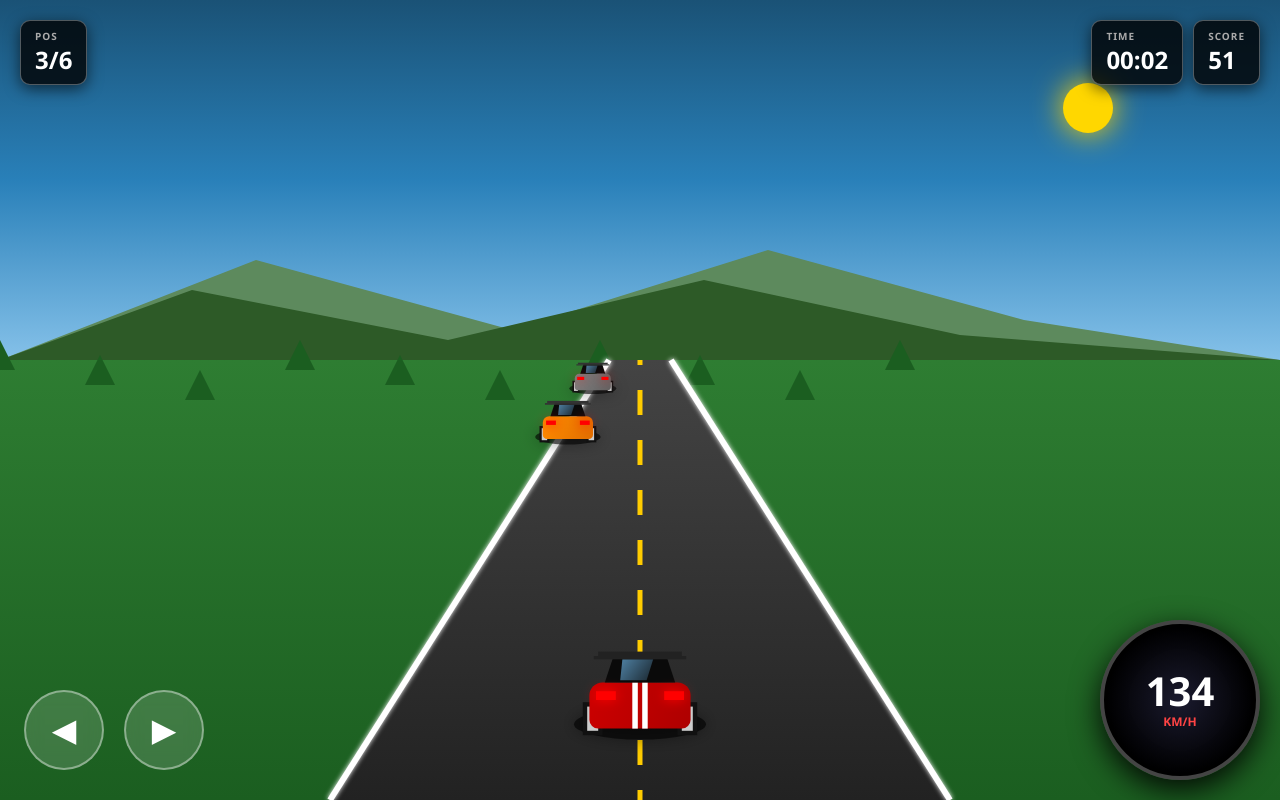
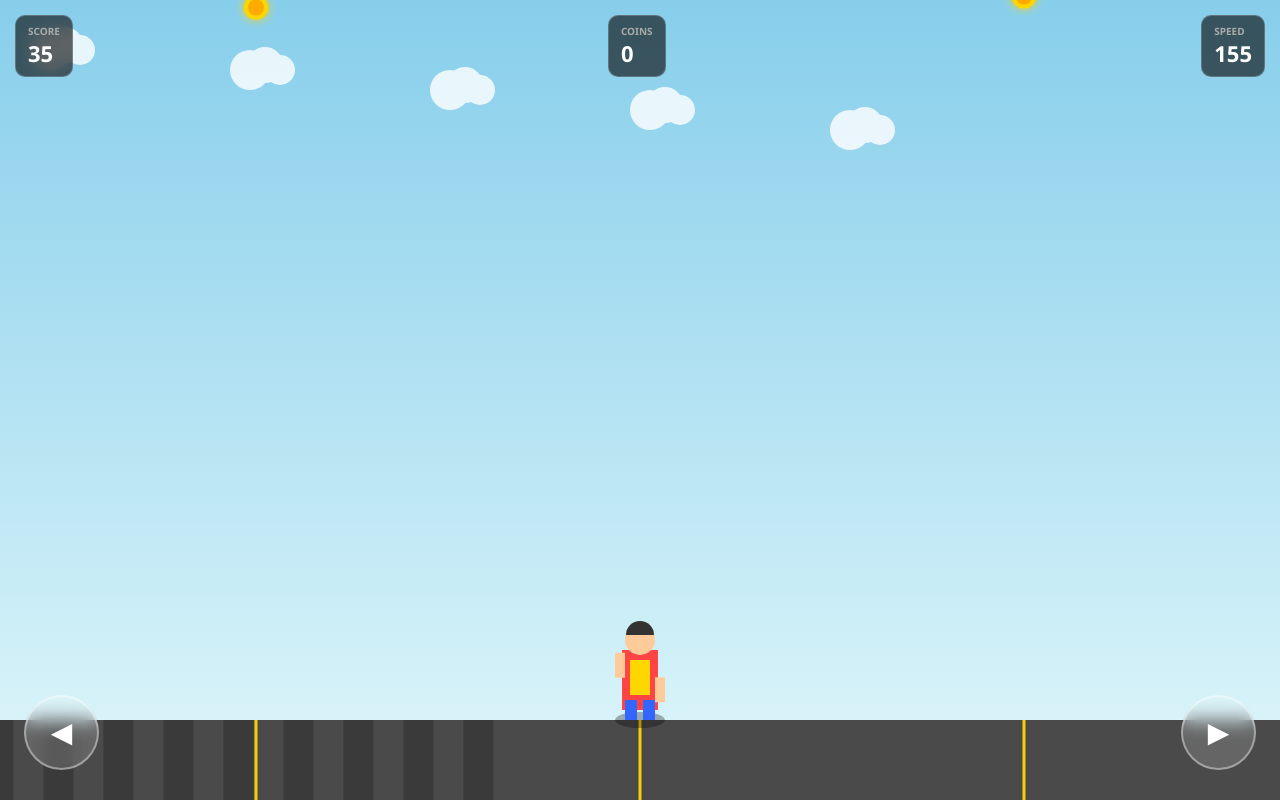
Before and after one commit to novixtool/Novix-Racing-Game, a plain HTML site: page index.html in a window 1280 px wide. Both pictures are taken after a click on the button "PLAY". Drawn offline with Linux system fonts and the light colour scheme.

Commit message:
Update index.html

```diff
--- a/index.html
+++ b/index.html
@@ -3,55 +3,43 @@
 <head>
   <meta charset="utf-8">
   <meta name="viewport" content="width=device-width,initial-scale=1,user-scalable=no">
-  <title>Novix Racing HD</title>
+  <title>Subway Runner</title>
   <style>
     * { box-sizing: border-box; margin: 0; padding: 0; user-select: none; -webkit-user-select: none; }
-    html, body { width: 100%; height: 100%; overflow: hidden; background: #000; font-family: 'Segoe UI', Arial, sans-serif; }
+    html, body { width: 100%; height: 100%; overflow: hidden; background: #1a1a2e; font-family: 'Segoe UI', Arial, sans-serif; }
     canvas { width: 100%; height: 100%; display: block; }
 
     #hud {
-      position: fixed; top: 20px; left: 20px; right: 20px;
+      position: fixed; top: 15px; left: 15px; right: 15px;
       display: flex; justify-content: space-between; pointer-events: none;
-      color: #fff; font-weight: 800; text-transform: uppercase;
+      color: #fff; font-weight: 800; z-index: 10;
     }
     .hud-card {
-      background: rgba(0, 0, 0, 0.8);
-      border: 1px solid rgba(255, 255, 255, 0.3);
-      padding: 8px 14px;
+      background: rgba(0, 0, 0, 0.6);
+      border: 1px solid rgba(255, 255, 255, 0.2);
+      padding: 8px 12px;
       border-radius: 10px;
-      box-shadow: 0 4px 15px rgba(0,0,0,0.6);
+      backdrop-filter: blur(8px);
     }
-    .hud-title { font-size: 10px; color: #aaa; letter-spacing: 1px; }
-    .hud-val { font-size: 24px; font-weight: 900; color: #fff; }
-
-    #speedo-wrap {
-      position: fixed; bottom: 20px; right: 20px; pointer-events: none;
-      width: 160px; height: 160px;
-      background: radial-gradient(circle, #1a1a2e 0%, #000 70%);
-      border: 4px solid #444;
-      border-radius: 50%;
-      display: flex; flex-direction: column; align-items: center; justify-content: center;
-      box-shadow: 0 10px 30px rgba(0,0,0,0.9), inset 0 0 20px rgba(0,0,0,0.5);
-    }
-    #speedo-val { font-size: 40px; font-weight: 900; color: #fff; line-height: 1; }
-    #speedo-unit { font-size: 12px; font-weight: bold; color: #ff4444; margin-top: 2px; }
+    .hud-title { font-size: 10px; color: #aaa; }
+    .hud-val { font-size: 22px; font-weight: 900; color: #fff; }
 
     #controls {
-      position: fixed; bottom: 30px; left: 24px;
-      display: flex; gap: 20px;
+      position: fixed; bottom: 30px; left: 24px; right: 24px;
+      display: flex; justify-content: space-between;
     }
     .ctrl-btn {
-      width: 80px; height: 80px; border-radius: 50%;
+      width: 75px; height: 75px; border-radius: 50%;
       background: rgba(255, 255, 255, 0.15);
       border: 2px solid rgba(255, 255, 255, 0.4);
-      color: #fff; font-size: 32px;
+      color: #fff; font-size: 28px;
       display: flex; align-items: center; justify-content: center;
       outline: none; cursor: pointer;
-      backdrop-filter: blur(8px);
+      backdrop-filter: blur(10px);
     }
     .ctrl-btn:active { background: rgba(255, 255, 255, 0.4); transform: scale(0.92); }
 
-    .panel { position: fixed; inset: 0; display: flex; align-items: center; justify-content: center; background: rgba(0,0,0,0.95); }
+    .panel { position: fixed; inset: 0; display: flex; align-items: center; justify-content: center; background: rgba(0,0,0,0.9); }
     .box {
       background: linear-gradient(135deg, #0d1117, #161b22);
       border: 1px solid #30363d;
@@ -61,14 +49,12 @@
     }
     .box h1 { font-size: 30px; color: #fff; margin-bottom: 6px; }
     .btn-action {
-      margin-top: 15px; padding: 14px 40px; border: 0; border-radius: 10px;
+      margin-top: 18px; padding: 14px 40px; border: 0; border-radius: 10px;
       background: linear-gradient(135deg, #ff4444, #cc0000);
       color: white; font-size: 18px; font-weight: 800;
       cursor: pointer;
       box-shadow: 0 6px 20px rgba(255,68,68,0.4);
-      transition: transform 0.1s;
     }
-    .btn-action:hover { transform: scale(1.02); }
     .hide { display: none !important; }
   </style>
 </head>
@@ -76,16 +62,9 @@
   <canvas id="c"></canvas>
 
   <div id="hud" class="hide">
-    <div class="hud-card"><div class="hud-title">POS</div><div class="hud-val" id="pos">3/6</div></div>
-    <div style="display:flex; gap:10px;">
-      <div class="hud-card"><div class="hud-title">TIME</div><div class="hud-val" id="timer">00:00</div></div>
     <div class="hud-card"><div class="hud-title">SCORE</div><div class="hud-val" id="score">0</div></div>
-    </div>
-  </div>
-
-  <div id="speedo-wrap" class="hide">
-    <div id="speedo-val">0</div>
-    <div id="speedo-unit">KM/H</div>
+    <div class="hud-card"><div class="hud-title">COINS</div><div class="hud-val" id="coins">0</div></div>
+    <div class="hud-card"><div class="hud-title">SPEED</div><div class="hud-val" id="speed">0</div></div>
   </div>
 
   <div id="controls" class="hide">
@@ -95,310 +74,264 @@
 
   <div id="menu" class="panel">
     <div class="box">
-      <h1>NOVIX RACING HD</h1>
-      <p style="color:#888; font-size:14px; margin-bottom:15px;">REALISTIC 2D RACING</p>
+      <h1>SUBWAY RUNNER</h1>
+      <p style="color:#888; font-size:14px; margin-bottom:15px;">ENDLESS RUNNER GAME</p>
       <button class="btn-action" id="start-btn">PLAY</button>
-      <button class="btn-action" style="background:linear-gradient(135deg,#444,#222);" onclick="alert('Garage Coming Soon!')">GARAGE</button>
-      <button class="btn-action" style="background:linear-gradient(135deg,#444,#222);" onclick="alert('Settings Coming Soon!')">SETTINGS</button>
     </div>
   </div>
 
   <div id="over" class="panel hide">
     <div class="box">
-      <h1 style="color:#ff4444;">CRASHED!</h1>
-      <p style="margin: 15px 0; font-size:18px;">Final Score: <b id="final-score" style="color:#38bdf8;">0</b></p>
+      <h1 style="color:#ff4444;">GAME OVER!</h1>
+      <p style="margin: 15px 0; font-size:16px;">Score: <b id="final-score" style="color:#38bdf8;">0</b></p>
+      <p style="font-size:14px; color:#aaa;">Coins: <b id="final-coins" style="color:#ffd700;">0</b></p>
       <button class="btn-action" id="again-btn">TRY AGAIN</button>
     </div>
   </div>
 
 <script>
 const c = document.getElementById('c'), ctx = c.getContext('2d');
-let W, H, horizon, run = false, lastTime = 0;
-let carX = 0, speed = 0, maxSpeed = 260, score = 0, elapsed = 0;
-let traffic = [], key = { l: false, r: false };
+let W, H, run = false, lastTime = 0;
+let score = 0, coins = 0, speed = 10;
+let playerLane = 1, targetLane = 1;
+let obstacles = [], coinList = [], particles = [];
+let groundOffset = 0;
 
 function resize() {
   W = innerWidth; H = innerHeight;
   c.width = W * devicePixelRatio; c.height = H * devicePixelRatio;
   ctx.setTransform(devicePixelRatio, 0, 0, devicePixelRatio, 0, 0);
-  horizon = H * 0.45;
 }
 window.addEventListener('resize', resize);
 resize();
 
-// **HD Car Drawing with Details**
-function drawSportsCar(x, y, scale, color, isPlayer = false) {
-  ctx.save();
-  ctx.translate(x, y);
-  ctx.scale(scale, scale);
+// Lane position (3 lanes)
+function laneX(lane) {
+  return (W / 2) + (lane - 1) * (W * 0.3);
+}
 
-  // Shadow (soft)
-  ctx.fillStyle = 'rgba(0,0,0,0.6)';
-  ctx.shadowColor = 'rgba(0,0,0,0.6)';
-  ctx.shadowBlur = 15;
+// Player character (2.5D style)
+function drawPlayer() {
+  let x = laneX(playerLane);
+  let y = H - 120;
+
+  // Shadow
+  ctx.fillStyle = 'rgba(0,0,0,0.3)';
   ctx.beginPath();
-  ctx.ellipse(0, 22, 60, 14, 0, 0, Math.PI * 2);
+  ctx.ellipse(x, y + 40, 25, 8, 0, 0, Math.PI * 2);
+  ctx.fill();
+
+  // Body
+  ctx.fillStyle = '#ff4444';
+  ctx.fillRect(x - 18, y - 30, 36, 60);
+
+  // Head
+  ctx.fillStyle = '#ffcc99';
+  ctx.beginPath();
+  ctx.arc(x, y - 40, 15, 0, Math.PI * 2);
+  ctx.fill();
+
+  // Hair
+  ctx.fillStyle = '#333';
+  ctx.beginPath();
+  ctx.arc(x, y - 45, 14, Math.PI, Math.PI * 2);
+  ctx.fill();
+
+  // Arms (running animation)
+  let armSwing = Math.sin(performance.now() / 100) * 20;
+  ctx.fillStyle = '#ffcc99';
+  ctx.fillRect(x - 25, y - 15 + armSwing, 10, 25);
+  ctx.fillRect(x + 15, y - 15 - armSwing, 10, 25);
+
+  // Legs
+  ctx.fillStyle = '#3366ff';
+  ctx.fillRect(x - 15, y + 20, 12, 20);
+  ctx.fillRect(x + 3, y + 20, 12, 20);
+
+  // Backpack
+  ctx.fillStyle = '#ffd700';
+  ctx.fillRect(x - 10, y - 20, 20, 35);
+}
+
+// Obstacles (train/barrier)
+function drawObstacle(obs) {
+  let x = laneX(obs.lane);
+  let y = obs.y;
+
+  if (obs.type === 'train') {
+    // Train
+    ctx.fillStyle = '#666';
+    ctx.fillRect(x - 30, y - 50, 60, 50);
+    ctx.fillStyle = '#888';
+    ctx.fillRect(x - 25, y - 45, 50, 40);
+  } else if (obs.type === 'barrier') {
+    // Barrier
+    ctx.fillStyle = '#ff6600';
+    ctx.fillRect(x - 20, y - 30, 40, 30);
+    ctx.fillStyle = '#ffcc00';
+    ctx.fillRect(x - 20, y - 25, 40, 5);
+  }
+}
+
+// Coins
+function drawCoin(coin) {
+  let x = laneX(coin.lane);
+  let y = coin.y;
+
+  ctx.fillStyle = '#ffd700';
+  ctx.shadowColor = '#ffd700';
+  ctx.shadowBlur = 10;
+  ctx.beginPath();
+  ctx.arc(x, y, 12, 0, Math.PI * 2);
   ctx.fill();
   ctx.shadowBlur = 0;
 
-  // Tire with rim detail
-  ctx.fillStyle = '#111';
-  ctx.fillRect(-52, 2, 18, 30);
-  ctx.fillRect(34, 2, 18, 30);
-
-  // Silver rims
-  ctx.fillStyle = '#ccc';
-  ctx.fillRect(-48, 6, 10, 22);
-  ctx.fillRect(38, 6, 10, 22);
-
-  // Body gradient
-  let grad = ctx.createLinearGradient(-45, -15, 45, 25);
-  grad.addColorStop(0, color);
-  grad.addColorStop(1, shadeColor(color, -30));
-  ctx.fillStyle = grad;
+  ctx.fillStyle = '#ffaa00';
   ctx.beginPath();
-  ctx.roundRect(-46, -16, 92, 42, [12, 12, 8, 8]);
+  ctx.arc(x, y, 8, 0, Math.PI * 2);
   ctx.fill();
-
-  // White Racing Stripes
-  if (isPlayer) {
-    ctx.fillStyle = '#fff';
-    ctx.fillRect(-7, -16, 5, 42);
-    ctx.fillRect(2, -16, 5, 42);
 }
 
-  // Cabin
-  ctx.fillStyle = '#0a0a0a';
+// Environment (2.5D ground)
+function drawEnvironment() {
+  // Sky
+  let skyGrad = ctx.createLinearGradient(0, 0, 0, H);
+  skyGrad.addColorStop(0, '#87ceeb');
+  skyGrad.addColorStop(1, '#e0f7fa');
+  ctx.fillStyle = skyGrad;
+  ctx.fillRect(0, 0, W, H);
+
+  // Clouds
+  ctx.fillStyle = 'rgba(255,255,255,0.8)';
+  for (let i = 0; i < 5; i++) {
+    let cx = (i * 200 + 50) % W;
+    let cy = 50 + i * 20;
     ctx.beginPath();
-  ctx.moveTo(-32, -16);
-  ctx.lineTo(32, -16);
-  ctx.lineTo(24, -40);
-  ctx.lineTo(-24, -40);
-  ctx.closePath();
+    ctx.arc(cx, cy, 20, 0, Math.PI * 2);
+    ctx.arc(cx + 15, cy - 5, 18, 0, Math.PI * 2);
+    ctx.arc(cx + 30, cy, 15, 0, Math.PI * 2);
     ctx.fill();
-
-  // Glass with reflection
-  let glassGrad = ctx.createLinearGradient(-15, -38, 15, -16);
-  glassGrad.addColorStop(0, 'rgba(120,200,255,0.6)');
-  glassGrad.addColorStop(1, 'rgba(120,200,255,0.1)');
-  ctx.fillStyle = glassGrad;
-  ctx.beginPath();
-  ctx.moveTo(-16, -37);
-  ctx.lineTo(12, -37);
-  ctx.lineTo(6, -18);
-  ctx.lineTo(-18, -18);
-  ctx.closePath();
-  ctx.fill();
-
-  // Tail lights (glowing)
-  ctx.shadowColor = '#ff0000';
-  ctx.shadowBlur = 12;
-  ctx.fillStyle = '#ff0000';
-  ctx.fillRect(-40, -8, 18, 8);
-  ctx.fillRect(22, -8, 18, 8);
-  ctx.shadowBlur = 0;
-
-  // Spoiler
-  ctx.fillStyle = isPlayer ? '#222' : '#333';
-  ctx.fillRect(-38, -44, 76, 4);
-  ctx.fillRect(-42, -40, 84, 3);
-
-  ctx.restore();
   }
 
-// **HD Environment**
-function drawEnvironment() {
-  // Sky gradient
-  let sky = ctx.createLinearGradient(0, 0, 0, horizon);
-  sky.addColorStop(0, '#1a5276');
-  sky.addColorStop(0.5, '#2980b9');
-  sky.addColorStop(1, '#85c1e9');
-  ctx.fillStyle = sky;
-  ctx.fillRect(0, 0, W, horizon);
+  // Ground (moving)
+  groundOffset = (groundOffset + speed * 0.5) % 100;
+  ctx.fillStyle = '#4a4a4a';
+  ctx.fillRect(0, H - 80, W, 80);
 
-  // Sun with glow
-  ctx.fillStyle = '#ffd700';
-  ctx.shadowColor = '#ffd700';
-  ctx.shadowBlur = 30;
+  // Track lines
+  ctx.strokeStyle = '#ffcc00';
+  ctx.lineWidth = 3;
+  for (let i = 0; i < 4; i++) {
+    let x = laneX(i);
     ctx.beginPath();
-  ctx.arc(W * 0.85, horizon * 0.3, 25, 0, Math.PI * 2);
-  ctx.fill();
-  ctx.shadowBlur = 0;
+    ctx.moveTo(x, H - 80);
+    ctx.lineTo(x, H);
+    ctx.stroke();
+  }
 
-  // Distant Mountains (lighter)
-  ctx.fillStyle = '#5d8a5d';
-  ctx.beginPath();
-  ctx.moveTo(0, horizon);
-  ctx.lineTo(W * 0.2, horizon - 100);
-  ctx.lineTo(W * 0.4, horizon - 30);
-  ctx.lineTo(W * 0.6, horizon - 110);
-  ctx.lineTo(W * 0.8, horizon - 40);
-  ctx.lineTo(W, horizon);
-  ctx.fill();
-
-  // Near Mountains (darker)
-  ctx.fillStyle = '#2d5a27';
-  ctx.beginPath();
-  ctx.moveTo(0, horizon);
-  ctx.lineTo(W * 0.15, horizon - 70);
-  ctx.lineTo(W * 0.35, horizon - 20);
-  ctx.lineTo(W * 0.55, horizon - 80);
-  ctx.lineTo(W * 0.75, horizon - 25);
-  ctx.lineTo(W, horizon);
-  ctx.fill();
-
-  // Ground with grass texture
-  let grassGrad = ctx.createLinearGradient(0, horizon, 0, H);
-  grassGrad.addColorStop(0, '#2e7d32');
-  grassGrad.addColorStop(1, '#1b5e20');
-  ctx.fillStyle = grassGrad;
-  ctx.fillRect(0, horizon, W, H - horizon);
-
-  // Small trees on roadside
-  ctx.fillStyle = '#1b5e20';
+  // Moving ground pattern
+  ctx.fillStyle = '#3a3a3a';
   for (let i = 0; i < 10; i++) {
-    let tx = (i * 100) % W;
-    let ty = horizon + 10 + (i % 3) * 15;
-    ctx.beginPath();
-    ctx.moveTo(tx, ty - 30);
-    ctx.lineTo(tx - 15, ty);
-    ctx.lineTo(tx + 15, ty);
-    ctx.fill();
+    let x = (i * 60 - groundOffset) % W;
+    ctx.fillRect(x, H - 80, 30, 80);
   }
 }
 
-// **HD Road**
-let roadOffset = 0;
-function drawRoad() {
-  let roadBottomW = Math.min(W * 0.88, 620);
-  let roadTopW = roadBottomW * 0.1;
-  let cx = W / 2;
-
-  // Road base
-  let roadGrad = ctx.createLinearGradient(0, horizon, 0, H);
-  roadGrad.addColorStop(0, '#444');
-  roadGrad.addColorStop(1, '#222');
-  ctx.fillStyle = roadGrad;
-  ctx.beginPath();
-  ctx.moveTo(cx - roadTopW / 2, horizon);
-  ctx.lineTo(cx + roadTopW / 2, horizon);
-  ctx.lineTo(cx + roadBottomW / 2, H);
-  ctx.lineTo(cx - roadBottomW / 2, H);
-  ctx.closePath();
-  ctx.fill();
-
-  // Center dashed line
-  roadOffset = (roadOffset + speed * 0.06) % 60;
-  ctx.strokeStyle = '#ffcc00';
-  ctx.lineWidth = 5;
-  ctx.setLineDash([25, 25]);
-  ctx.lineDashOffset = -roadOffset;
-  ctx.beginPath();
-  ctx.moveTo(cx, horizon);
-  ctx.lineTo(cx, H);
-  ctx.stroke();
-  ctx.setLineDash([]);
-
-  // White edges with glow
-  ctx.shadowColor = '#fff';
-  ctx.shadowBlur = 5;
-  ctx.strokeStyle = '#fff';
-  ctx.lineWidth = 6;
-  ctx.beginPath();
-  ctx.moveTo(cx - roadTopW / 2, horizon);
-  ctx.lineTo(cx - roadBottomW / 2, H);
-  ctx.stroke();
-  ctx.beginPath();
-  ctx.moveTo(cx + roadTopW / 2, horizon);
-  ctx.lineTo(cx + roadBottomW / 2, H);
-  ctx.stroke();
-  ctx.shadowBlur = 0;
+function spawnObstacle() {
+  let lane = Math.floor(Math.random() * 3);
+  let type = Math.random() > 0.5 ? 'train' : 'barrier';
+  obstacles.push({ lane: lane, y: -100, type: type });
 }
 
-// **Helper to darken colors**
-function shadeColor(color, percent) {
-  let num = parseInt(color.replace('#', ''), 16);
-  let r = (num >> 16) + percent;
-  let g = ((num >> 8) & 0x00FF) + percent;
-  let b = (num & 0x0000FF) + percent;
-  r = Math.max(0, Math.min(255, r));
-  g = Math.max(0, Math.min(255, g));
-  b = Math.max(0, Math.min(255, b));
-  return `#${(r << 16 | g << 8 | b).toString(16).padStart(6, '0')}`;
-}
-
-function spawnTraffic() {
-  const lanes = [-0.6, 0, 0.6];
-  const lane = lanes[Math.floor(Math.random() * lanes.length)];
-  const colors = ['#1e90ff', '#ff8c00', '#808080', '#32cd32'];
-  traffic.push({
-    lane: lane,
-    progress: 0.05,
-    color: colors[Math.floor(Math.random() * colors.length)]
-  });
+function spawnCoin() {
+  let lane = Math.floor(Math.random() * 3);
+  coinList.push({ lane: lane, y: -50 });
 }
 
 function loop(t) {
   if (!run) return;
   let dt = Math.min((t - lastTime) / 1000, 0.05);
   lastTime = t;
-  elapsed += dt;
 
-  if (key.l) carX -= 1.8 * dt;
-  if (key.r) carX += 1.8 * dt;
-  carX = Math.max(-0.85, Math.min(0.85, carX));
+  // Score update
+  score += speed * dt;
+  speed = Math.min(30, speed + dt * 2);
 
-  speed = Math.min(maxSpeed, speed + dt * 30);
-  score += speed * dt * 0.2;
+  // Player movement
+  if (targetLane > playerLane) playerLane += dt * 10;
+  if (targetLane < playerLane) playerLane -= dt * 10;
+  playerLane = Math.max(0, Math.min(2, playerLane));
 
-  ctx.clearRect(0, 0, W, H);
-  drawEnvironment();
-  drawRoad();
+  // Spawn obstacles/coins
+  if (Math.random() < 0.02) spawnObstacle();
+  if (Math.random() < 0.03) spawnCoin();
 
-  if (Math.random() < 0.015) spawnTraffic();
+  // Move obstacles
+  for (let i = obstacles.length - 1; i >= 0; i--) {
+    let obs = obstacles[i];
+    obs.y += speed * 2 * dt;
 
-  let playerBottomY = H - 100;
-  let roadBottomW = Math.min(W * 0.88, 620);
+    if (obs.y > H) {
+      obstacles.splice(i, 1);
+      continue;
+    }
 
-  for (let i = traffic.length - 1; i >= 0; i--) {
-    let car = traffic[i];
-    car.progress += (speed * 0.0015) * dt;
-
-    let y = horizon + (H - horizon) * Math.pow(car.progress, 2);
-    let currentRoadW = (roadBottomW * 0.1) + (roadBottomW - (roadBottomW * 0.1)) * car.progress;
-    let x = (W / 2) + car.lane * (currentRoadW / 2.3);
-    let scale = 0.2 + car.progress * 0.9;
-
-    drawSportsCar(x, y, scale, car.color, false);
-
-    if (car.progress > 0.85 && car.progress < 0.98) {
-      let px = (W / 2) + carX * (roadBottomW / 2.3);
-      if (Math.abs(px - x) < 50) {
+    // Collision detection
+    let px = laneX(playerLane);
+    let ox = laneX(obs.lane);
+    if (Math.abs(px - ox) < 30 && obs.y > H - 150 && obs.y < H - 50) {
       gameOver();
       return;
     }
   }
-    if (car.progress > 1.1) traffic.splice(i, 1);
+
+  // Move coins
+  for (let i = coinList.length - 1; i >= 0; i--) {
+    let coin = coinList[i];
+    coin.y += speed * 2 * dt;
+
+    if (coin.y > H) {
+      coinList.splice(i, 1);
+      continue;
     }
 
-  let playerScreenX = (W / 2) + carX * (roadBottomW / 2.3);
-  drawSportsCar(playerScreenX, playerBottomY, 1.1, '#cc0000', true);
+    // Coin collection
+    let px = laneX(playerLane);
+    let cx = laneX(coin.lane);
+    if (Math.abs(px - cx) < 30 && coin.y > H - 160 && coin.y < H - 50) {
+      coins++;
+      coinList.splice(i, 1);
+    }
+  }
 
-  document.getElementById('speedo-val').textContent = Math.floor(speed);
+  // Render
+  ctx.clearRect(0, 0, W, H);
+  drawEnvironment();
+
+  // Draw obstacles
+  for (let obs of obstacles) drawObstacle(obs);
+
+  // Draw coins
+  for (let coin of coinList) drawCoin(coin);
+
+  // Draw player
+  drawPlayer();
+
+  // Update UI
   document.getElementById('score').textContent = Math.floor(score);
-  let mins = String(Math.floor(elapsed / 60)).padStart(2, '0');
-  let secs = String(Math.floor(elapsed % 60)).padStart(2, '0');
-  document.getElementById('timer').textContent = `${mins}:${secs}`;
+  document.getElementById('coins').textContent = coins;
+  document.getElementById('speed').textContent = Math.floor(speed * 10);
 
   requestAnimationFrame(loop);
 }
 
 function startGame() {
-  run = true; speed = 50; score = 0; elapsed = 0; carX = 0; traffic = [];
+  run = true; score = 0; coins = 0; speed = 10;
+  playerLane = 1; targetLane = 1;
+  obstacles = []; coinList = [];
   document.getElementById('menu').classList.add('hide');
   document.getElementById('over').classList.add('hide');
   document.getElementById('hud').classList.remove('hide');
-  document.getElementById('speedo-wrap').classList.remove('hide');
   document.getElementById('controls').classList.remove('hide');
   lastTime = performance.now();
   requestAnimationFrame(loop);
@@ -407,9 +340,11 @@ function startGame() {
 function gameOver() {
   run = false;
   document.getElementById('final-score').textContent = Math.floor(score);
+  document.getElementById('final-coins').textContent = coins;
   document.getElementById('over').classList.remove('hide');
 }
 
+// Controls
 function bindTouch(id, k) {
   const el = document.getElementById(id);
   el.addEventListener('pointerdown', e => { e.preventDefault(); key[k] = true; });
@@ -420,12 +355,12 @@ bindTouch('btn-l', 'l');
 bindTouch('btn-r', 'r');
 
 window.addEventListener('keydown', e => {
-  if (e.key === 'ArrowLeft' || e.key === 'a' || e.key === 'A') key.l = true;
-  if (e.key === 'ArrowRight' || e.key === 'd' || e.key === 'D') key.r = true;
-});
-window.addEventListener('keyup', e => {
-  if (e.key === 'ArrowLeft' || e.key === 'a' || e.key === 'A') key.l = false;
-  if (e.key === 'ArrowRight' || e.key === 'd' || e.key === 'D') key.r = false;
+  if (e.key === 'ArrowLeft' || e.key === 'a' || e.key === 'A') {
+    if (targetLane > 0) targetLane--;
+  }
+  if (e.key === 'ArrowRight' || e.key === 'd' || e.key === 'D') {
+    if (targetLane < 2) targetLane++;
+  }
 });
 
 document.getElementById('start-btn').onclick = startGame;
```
Lines whose indentation alone changed are shown as unchanged.
